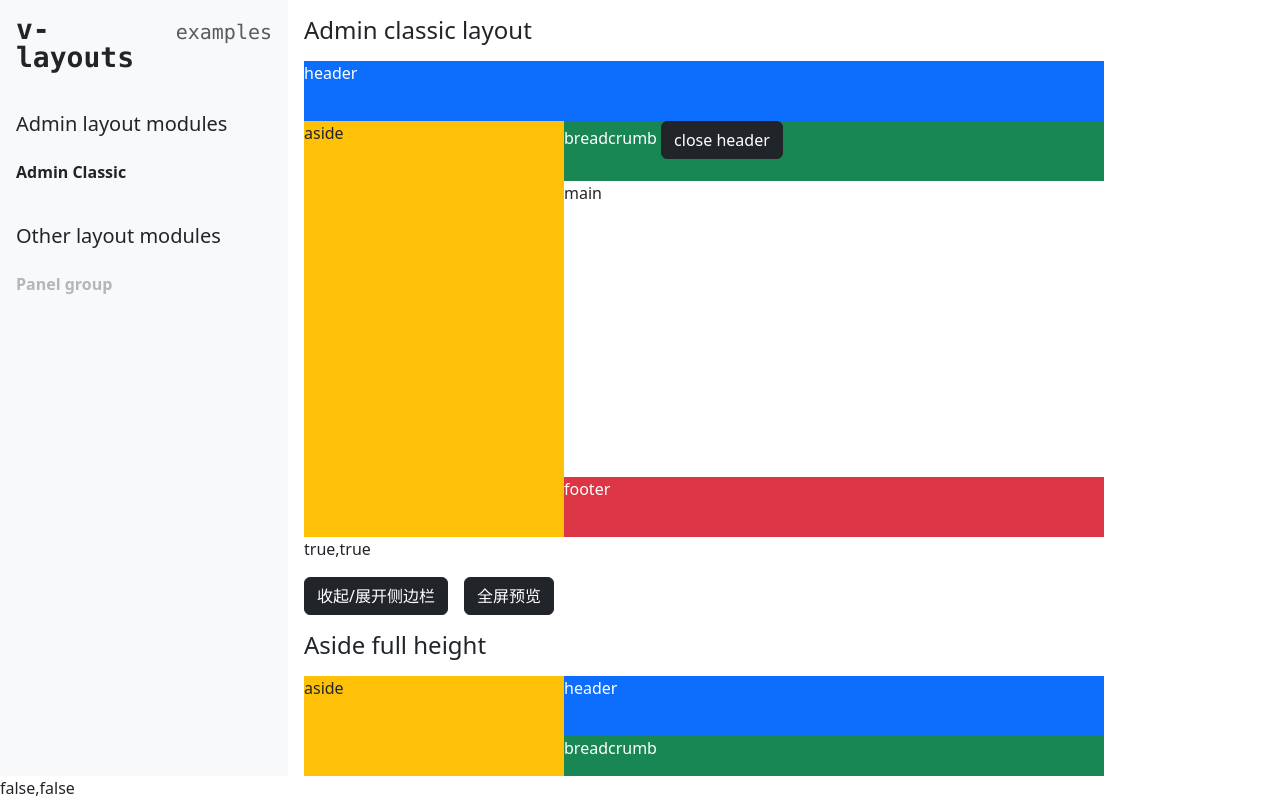
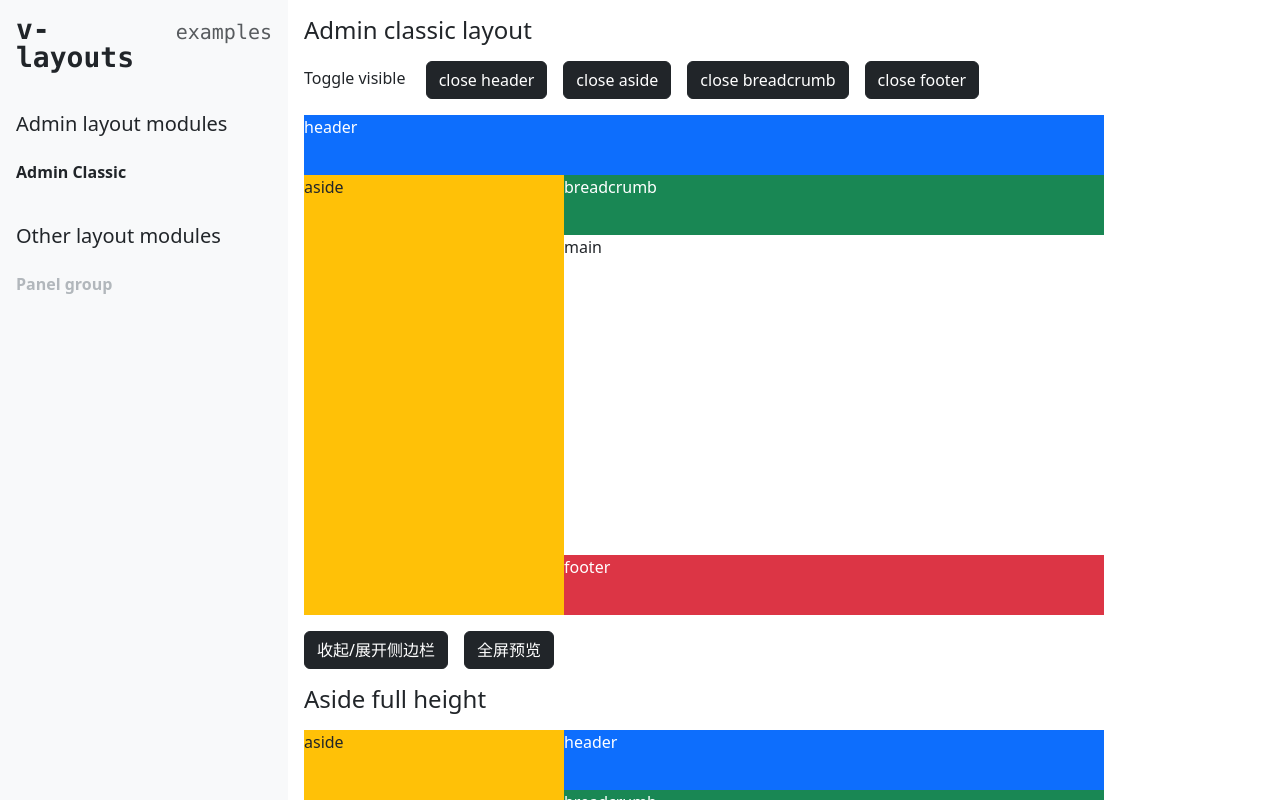
Before and after one commit to TerryZ/v-layouts, a Vue app: page /#/classic in a window 1280 px wide. Built offline with nearby package versions, Linux system fonts and the light colour scheme.

Commit message:
feat: admin classic 响应布局区域条件渲染

```diff
--- a/examples/ExampleClassic.vue
+++ b/examples/ExampleClassic.vue
@@ -3,6 +3,37 @@
     <h4 class="mb-3">
       Admin classic layout
     </h4>
+    <div class="mb-3">
+      Toggle visible
+      <button
+        type="button"
+        class="btn btn-dark mx-3"
+        @click="header = !header"
+      >
+        close header
+      </button>
+      <button
+        type="button"
+        class="btn btn-dark me-3"
+        @click="aside = !aside"
+      >
+        close aside
+      </button>
+      <button
+        type="button"
+        class="btn btn-dark me-3"
+        @click="breadcrumb = !breadcrumb"
+      >
+        close breadcrumb
+      </button>
+      <button
+        type="button"
+        class="btn btn-dark me-3"
+        @click="footer = !footer"
+      >
+        close footer
+      </button>
+    </div>
     <div class="mb-3">
       <LayoutAdminClassic
         :width="800"
@@ -18,24 +49,26 @@
             header
           </div>
         </template>
-        <template #aside>
+        <template
+          #aside
+          v-if="aside"
+        >
           <div class="bg-warning h-100 w-100">
             aside
           </div>
         </template>
-        <template #breadcrumb>
+        <template
+          #breadcrumb
+          v-if="breadcrumb"
+        >
           <div class="bg-success text-white h-100 w-100">
             breadcrumb
-            <button
-              type="button"
-              class="btn btn-dark"
-              @click="header = !header"
-            >
-              close header
-            </button>
           </div>
         </template>
-        <template #footer>
+        <template
+          #footer
+          v-if="footer"
+        >
           <div class="bg-danger text-white h-100 w-100">
             footer
           </div>
@@ -155,5 +188,9 @@ import { LayoutAdminClassic } from '@/'
 
 const collapse = ref(false)
 const fullscreen = ref(false)
+
 const header = ref(true)
+const aside = ref(true)
+const breadcrumb = ref(true)
+const footer = ref(true)
 </script>
--- a/src/admin/AdminClassic.jsx
+++ b/src/admin/AdminClassic.jsx
@@ -3,7 +3,7 @@ import './admin-classic.sass'
 import { defineComponent, computed } from 'vue'
 
 import { mergeProps, useAdmin } from './admin-base'
-import { cssValue, gridValue, conditionValue } from '../helper'
+import { cssValue, gridValue, conditionValue, useSlots } from '../helper'
 /**
  * Admin platform classic layout
  *
@@ -23,71 +23,69 @@ export default defineComponent({
   props: mergeProps(),
   setup (props, { slots }) {
     const {
-      hasHeader,
-      hasAside,
-      hasBreadcrumb,
-      hasFooter,
       mainClasses,
-      asideSize,
       applyAsideDirection
     } = useAdmin(props, slots)
 
-    const haveHeader = computed(() => !!slots.header)
+    return () => {
+      const { hasAside, hasHeader, hasBreadcrumb, hasFooter } = useSlots(slots)
+      const composeAside = areaName => gridValue(
+        applyAsideDirection([conditionValue(hasAside, 'aside'), areaName])
+      )
 
-    const composeAside = areaName => gridValue(
-      applyAsideDirection([conditionValue(hasAside.value, 'aside'), areaName])
-    )
+      const asideSize = computed(() => conditionValue(hasAside, cssValue(
+        props.collapse ? props.asideCollapsedWidth : props.asideWidth
+      )))
 
       const containerStyles = computed(() => {
         // grid-template-columns
         const columns = applyAsideDirection([asideSize.value, 'auto'])
         // grid-template-rows
         const rows = [
-        conditionValue(hasHeader.value, cssValue(props.headerHeight)),
-        conditionValue(hasBreadcrumb.value, cssValue(props.breadcrumbHeight)),
+          conditionValue(hasHeader, cssValue(props.headerHeight)),
+          conditionValue(hasBreadcrumb, cssValue(props.breadcrumbHeight)),
           'auto',
-        conditionValue(hasFooter.value, cssValue(props.footerHeight))
+          conditionValue(hasFooter, cssValue(props.footerHeight))
         ]
         // grid-template-areas
+        const headerAside = conditionValue(
+          hasAside, props.asideFullHeight ? 'aside' : 'header'
+        )
         const areas = [
           conditionValue(
-          hasHeader.value,
-          `${props.asideFullHeight ? 'aside' : 'header'} header`
+            hasHeader,
+            gridValue(applyAsideDirection([headerAside, 'header']))
           ),
-        conditionValue(hasBreadcrumb.value, composeAside('breadcrumb')),
+          conditionValue(hasBreadcrumb, composeAside('breadcrumb')),
           composeAside('main'),
-        conditionValue(hasFooter.value, composeAside('footer'))
-      ].filter(val => val).map(area => `"${area}"`).join(' ')
+          conditionValue(hasFooter, composeAside('footer'))
+        ]
 
         return {
           width: cssValue(props.width),
           height: cssValue(props.height),
           'grid-template-columns': gridValue(columns),
           'grid-template-rows': gridValue(rows),
-        'grid-template-areas': areas
+          'grid-template-areas': gridValue(areas, area => `"${area}"`)
         }
       })
 
-    return () => {
-      // TODO: 插槽对象非响应式，需要在 render 函数中获取，即每次重新渲染时获取才会准确
-      console.log(slots.header)
       return (
         <div class='layout-admin-classic' style={containerStyles.value}>
-        <div>{haveHeader.value.toString()},{hasHeader.value.toString()}</div>
-        {slots.header && (
+          {hasHeader && (
             <div class='admin-header'>{slots.header()}</div>
           )}
-        {slots.aside && (
+          {hasAside && (
             <div class='admin-aside'>{slots.aside()}</div>
           )}
-        {slots.breadcrumb && (
+          {hasBreadcrumb && (
             <div class='admin-breadcrumb'>{slots.breadcrumb()}</div>
           )}
 
           <div class={mainClasses.value}>{slots.default?.()}</div>
 
-        {slots.footer && (
-          <div class='admin-footer' >{slots.footer()}</div>
+          {hasFooter && (
+            <div class='admin-footer'>{slots.footer()}</div>
           )}
         </div>
       )
--- a/src/admin/admin-base.js
+++ b/src/admin/admin-base.js
@@ -1,6 +1,6 @@
 import { computed } from 'vue'
 
-import { cssValue } from '../helper'
+// import { cssValue } from '../helper'
 import { ASIDE_POSITION_LEFT } from '../constants'
 
 export function mergeProps (props) {
@@ -27,17 +27,6 @@ export function useAdmin (props, slots) {
     return ['admin-main', props.mainClass]
   })
 
-  const hasHeader = computed(() => Object.hasOwn(slots, 'header'))
-  const hasAside = computed(() => Object.hasOwn(slots, 'aside'))
-  const hasBreadcrumb = computed(() => Object.hasOwn(slots, 'breadcrumb'))
-  const hasFooter = computed(() => Object.hasOwn(slots, 'footer'))
-  const asideSize = computed(() => (
-    hasAside.value
-      ? cssValue(
-        props.collapse ? props.asideCollapsedWidth : props.asideWidth
-      )
-      : undefined
-  ))
   // sidebar in left by default
   const applyAsideDirection = rowAreas => (
     props.asidePosition === ASIDE_POSITION_LEFT
@@ -46,11 +35,6 @@ export function useAdmin (props, slots) {
   )
 
   return {
-    hasHeader,
-    hasAside,
-    hasBreadcrumb,
-    hasFooter,
-    asideSize,
     mainClasses,
     applyAsideDirection
   }
--- a/src/helper.js
+++ b/src/helper.js
@@ -7,10 +7,19 @@ export function cssValue (value, unit = 'px') {
 /**
  * Parse to css grid template value
  * @param {string[]} values
+ * @param {function} map
  */
-export function gridValue (values) {
-  return values.filter(val => val).join(' ')
+export function gridValue (values, map) {
+  return values.filter(val => val).map(map || (val => val)).join(' ')
 }
 export function conditionValue (condition, value) {
   return condition ? value : undefined
 }
+export function useSlots (slots) {
+  return {
+    hasHeader: slots.header,
+    hasAside: slots.aside,
+    hasBreadcrumb: slots.breadcrumb,
+    hasFooter: slots.footer
+  }
+}
```
Lines whose indentation alone changed are shown as unchanged.
